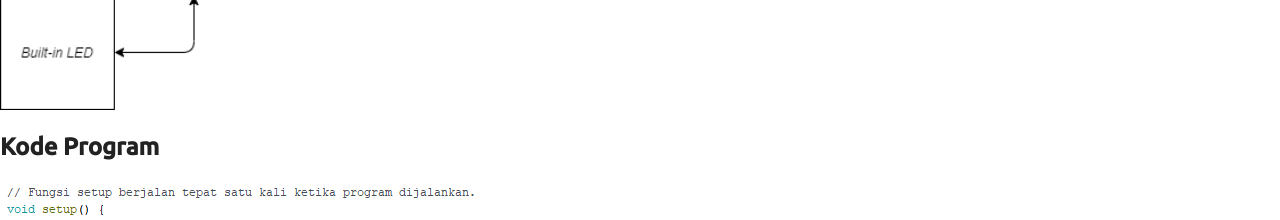
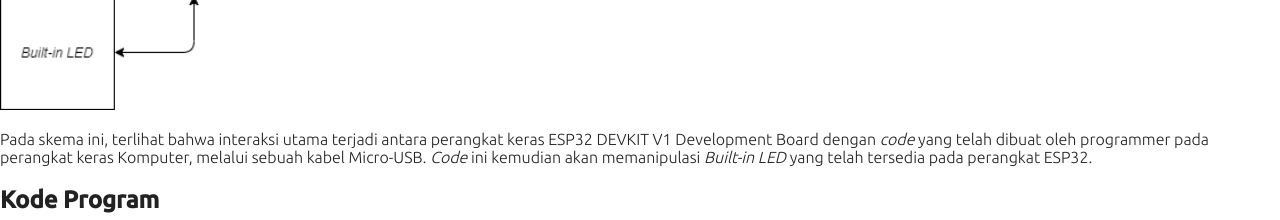
Before and after one commit to f1reboywatergrl/embedded-systems-blog, a Next.js app in the folder nextjs-netlify-blog-template-master/: page /posts/prak1 in a window 1280 px wide. Shown: the part 820-1040 px from the top of the page. Built offline with nearby package versions, Linux system fonts and the light colour scheme.

Commit message:
fix images

```diff
--- a/nextjs-netlify-blog-template-master/src/components/meta/BasicMeta.tsx
+++ b/nextjs-netlify-blog-template-master/src/components/meta/BasicMeta.tsx
@@ -2,7 +2,7 @@ import Head from "next/head";
 import config from "../../lib/config";
 
 const siteTitle:string = "Embedded Systems Blog";
-
+const siteDesc:string = "A compilation of blogs about my activities in the Embedded Systems course.";
 type Props = {
   title?: string;
   description?: string;
@@ -24,7 +24,7 @@ export default function BasicMeta({
       </title>
       <meta
         name="description"
-        content={description ? description : config.site_description}
+        content={description ? description : siteDesc}
       />
       <meta
         name="keywords"
--- a/nextjs-netlify-blog-template-master/src/pages/posts/prak1.mdx
+++ b/nextjs-netlify-blog-template-master/src/pages/posts/prak1.mdx
@@ -32,9 +32,13 @@ Berikut adalah skema perangkat pada praktikum ini, baik perangkat keras maupun p
 
 <img src="/images/Praktikum/Prak 1/skema1.png" style={{width:'15rem',height:'30rem'}}/>
 
+Pada skema ini, terlihat bahwa interaksi utama terjadi antara perangkat keras ESP32 DEVKIT V1 Development Board dengan *code* yang telah
+dibuat oleh programmer pada perangkat keras Komputer, melalui sebuah kabel Micro-USB. *Code* ini kemudian akan memanipulasi
+*Built-in LED* yang telah tersedia pada perangkat ESP32.
+
 ## Kode Program
 
-<img src="/images/Praktikum/Prak 1/Code_1.png"/>
+<img src="/images/Praktikum/Prak 1/Code_1.PNG"/>
 
 Selanjutnya, mari kita bahas kode software yang digunakan pada praktikum ini.
 Karena ini masih praktikum pertama kita, maka mari kita lihat struktur kodenya satu-persatu.
```
Also changed, not shown: nextjs-netlify-blog-template-master/public/icon.png.
